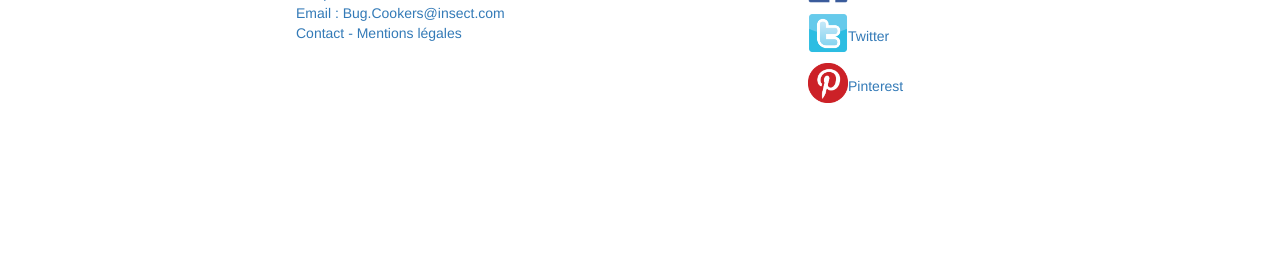
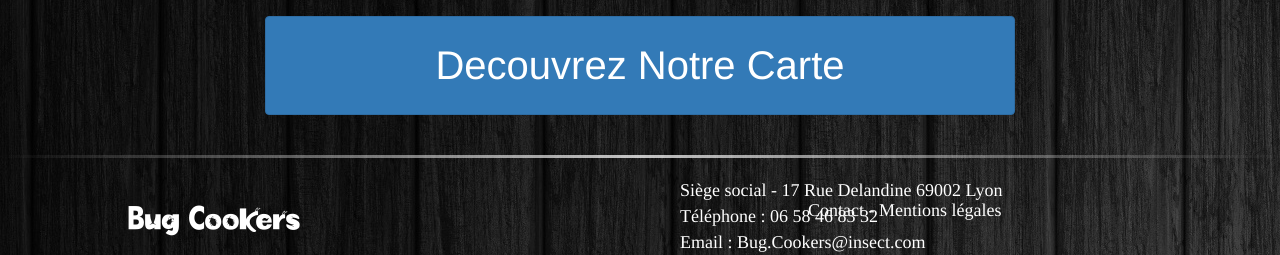
Before and after one commit to roche426/Bug-Cooker, a PHP site: page /concept.php in a window 1280 px wide. Shown: the part 1755-2010 px from the top of the page. Before the commit the page ends 1858 px from the top, so only its background shows below. Run offline with PHP 8.4, Linux system fonts and the light colour scheme; some libraries are stand-ins or nearby versions.

Commit message:
Branch Flavien

```diff
--- a/footer.php
+++ b/footer.php
@@ -1,14 +1,39 @@
-<img src="../Images/petit_logo_foot.png" alt="petit_logo" id="logo_restaurant_foot">
+<hr class="ligne_separation">
 
-	<ul class="banniere_bottom">
+<p id="logo_footer">Bug Cookers</p>
+	<ul class="banniere_bottom1">
 		<li><a href="#" class="text_foot">Siège social - 17 Rue Delandine 69002 Lyon</a></li>
 		<li><a href="#" class="text_foot"> Téléphone : 06 58 46 83 32</a></li>
 		<li><a href="#" class="text_foot"> Email : Bug.Cookers@insect.com</a></li>
+	</ul>
+	<ul class="banniere_bottom2">
 		<li><a href="#" class="text_foot">Contact - Mentions légales</a></li>
 	</ul>
 
-	<ul class="banniere_bottom_logo">
-		<li><a href="#"><img src="/Images/logo_facebook.png" alt="logo_facebook" class="taille_logo">Facebook</a></li>
-		<li><a href="#"><img src="/Images/logo_twitter.png" alt="logo_twitter" class="taille_logo">Twitter</a></li>
-		<li><a href="#"><img src="/Images/logo_pinterest.png" alt="logo_pinterest" class="taille_logo">Pinterest</a></li>
+<!--<ul class="banniere_bottom_logo">
+		<li><a href="#"><img src="/Images/logo_facebook.png" alt="logo_facebook" class="taille_logo"></a></li>
+		<li><a href="#"><img src="/Images/logo_twitter.png" alt="logo_twitter" class="taille_logo"></a></li>
+		<li><a href="#"><img src="/Images/logo_pinterest.png" alt="logo_pinterest" class="taille_logo"></a></li>
 	</ul>
+
+<div class="container">
+			<div class="col-md-3">
+			  <p id="logo_footer">Bug Cookers</p>
+		  	</div>
+			<div class="col-md-6">
+				<a href="#" class="text_foot">Siège social - 17 Rue Delandine 69002 Lyon</a>
+				<a href="#" class="text_foot">Téléphone : 06 58 46 83 32</a>
+				<a href="#" class="text_foot">Email : Bug.Cookers@insect.com</a>
+				<a href="#" class="text_foot">Contact</a>
+				<a href="#" class="text_foot">Mentions légales</a>
+			</div>
+			<div class="col-md-1">
+				<a href="#"><img src="/Images/logo_facebook.png" alt="logo_facebook" class="taille_logo"></a>
+			</div>
+			<div class="col-md-1">
+				<a href="#"><img src="/Images/logo_twitter.png" alt="logo_twitter" class="taille_logo"></a>
+			</div>
+			<div class="col-md-1">
+				<a href="#"><img src="/Images/logo_pinterest.png" alt="logo_pinterest" class="taille_logo"></a>
+		  	</div>
+	</div>-->
--- a/header.php
+++ b/header.php
@@ -1,13 +1,15 @@
 <!--Banniere top-->
 		<header>
 
-			<img src="../Images/logo_sans_fond.png" alt="logo_restaurant" id="logo_restaurant_head">
+			<img src="../Images/logo_sans_fond_blanc.png" alt="logo_restaurant" id="logo_restaurant_head">
 
 <!--Barre de navigation-->
+		<hr class="ligne_separation">
 				<ul class="nav nav-pills">
 	  			<li><a href="#" class="nav_text">Concept</a></li>
 	  			<li><a href="#" class="nav_text">Notre Carte</a></li>
 	  			<li><a href="#" class="nav_text">Nos Restaurants</a></li>
 				</ul>
+		<hr class="ligne_separation">
 
 		</header>
--- a/style.css
+++ b/style.css
@@ -27,36 +36,85 @@ ul{
 	max-width: 50%;
 	min-width: 300px;;
 	margin: auto;
+	margin-bottom: 30px;
+	margin-top: 10px;
 }
+.ligne_separation{
+	 border: 0;
+	 height: 3px;
+	 background-image: linear-gradient(to right, rgba(255, 255, 255, 0), rgba(255, 255, 255, 0.75), rgba(255, 255, 255, 0));
+}
+/*Responsive header*/
+@media screen and (max-width: 700px){
+	.nav{
+		flex-direction: column;
+		margin-bottom: 0px;
+	}
+	.nav_text{
+		text-align: center;
+		font-size: 30px;
+	}
+	#logo_restaurant_head{
+		margin-bottom: 0px;
+		margin-top: 25px;
+	}
+	.ligne_separation{
+		margin-bottom: 0;
+	}
+}
+
 /* CSS du Footer*/
 footer{
-	background-color: white;
-	margin: auto;
+	margin-bottom: 20px;
 }
-.banniere_bottom{
+.banniere_bottom1{
+	position: absolute;
 	list-style: none;
-	position: absolute;
-	margin-left: 20%;
+	width: 500px;
+	margin-left: 50%;
+}
+.banniere_bottom2{
+		position: absolute;
+		list-style: none;
+		width: 500px;
+		left: 60%;
+		margin-top: 20px;
 }
 .banniere_bottom_logo{
+	position: absolute;
 	list-style: none;
+	display: inline-flex;
+	margin-right: 40%;
+	margin-bottom: 20%;
+	right:0;
+}
+/*.taille_logo{
 	position: absolute;
-	margin-left: 60%;
-	margin-bottom: 20%;
+	width: 50px;
+	height: 50px;
+	padding: 5px;
+}*/
+.text_foot{
+	color: white;
+	font-family: Times;
+	font-size: 18px;
 }
-.taille_logo{
-	width: 40px;
-	height: 40px;
-	margin-bottom: 10px;
+#logo_footer{
+	position: absolute;
+	color: white;
+	font-family: 'ABugsLife';
+	font-size: 30px;
+	margin-left: 10%;
+	margin-top: 2%;
 }
 
-#logo_restaurant_foot{
-	display: block;
-	width: 200px;
-	margin-left: auto;
-	margin-right: auto;
-	margin-bottom: 50px;
+/*Responsive footer*/
+@media screen and (max-width: 700px){
+
 }
+
+
+
 
 p{
   text-align: justify;
@@ -128,6 +187,7 @@ h3,h4, h5{
 /* menu */
 
 .boutonCarte{
+	margin-bottom: 20px;
   padding: 20px;
   font-size: 40px;
 }
```
Also changed, not shown: other parts of style.css (+18 -8 lines), Images/logo_sans_fond.png, Images/logo_sans_fond_blanc.png (added), Images/petit_logo_foot.png, fond.jpg (added), fond1.jpg (added), fond1.png (added), fond2.jpg (added), fond3.jpg (added).
